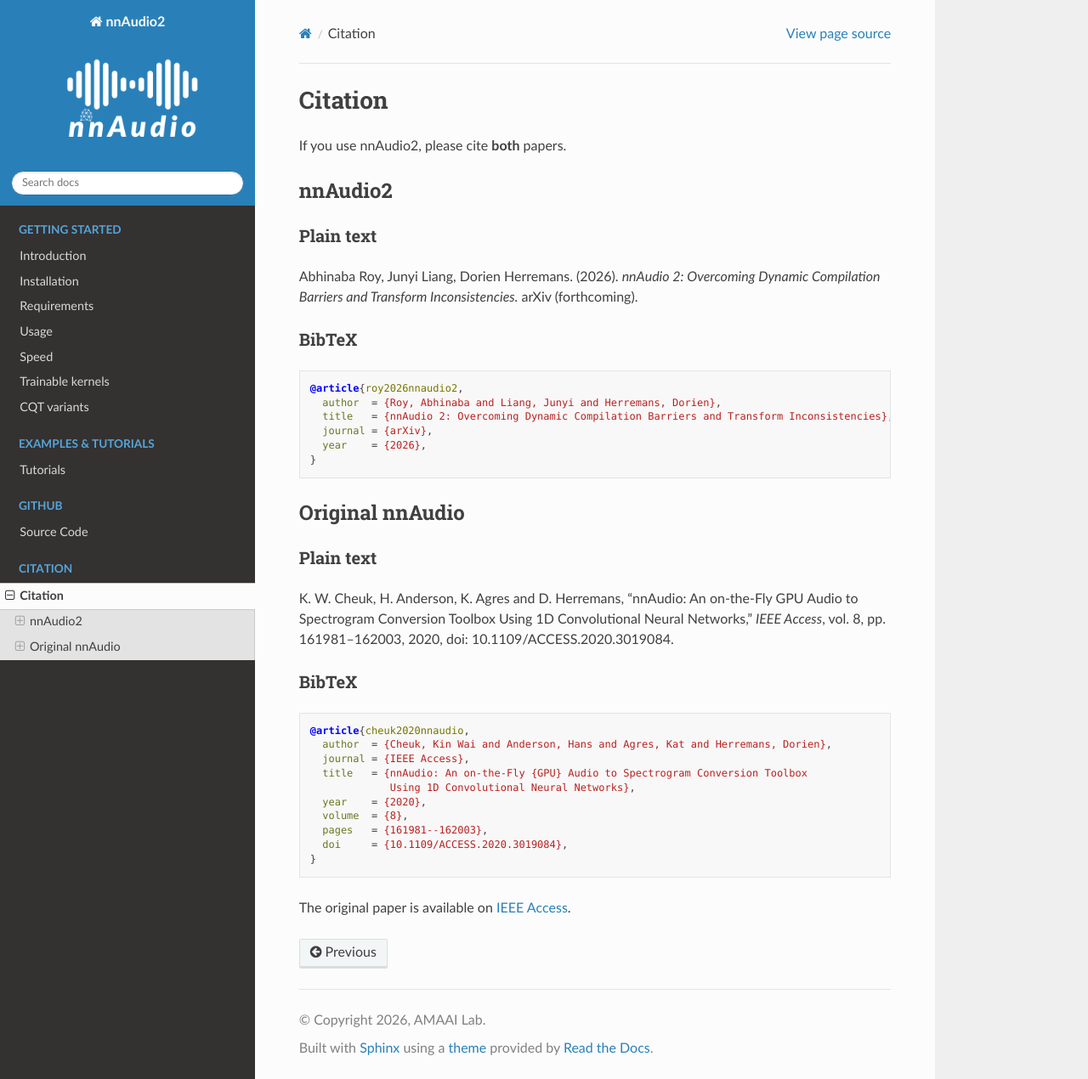
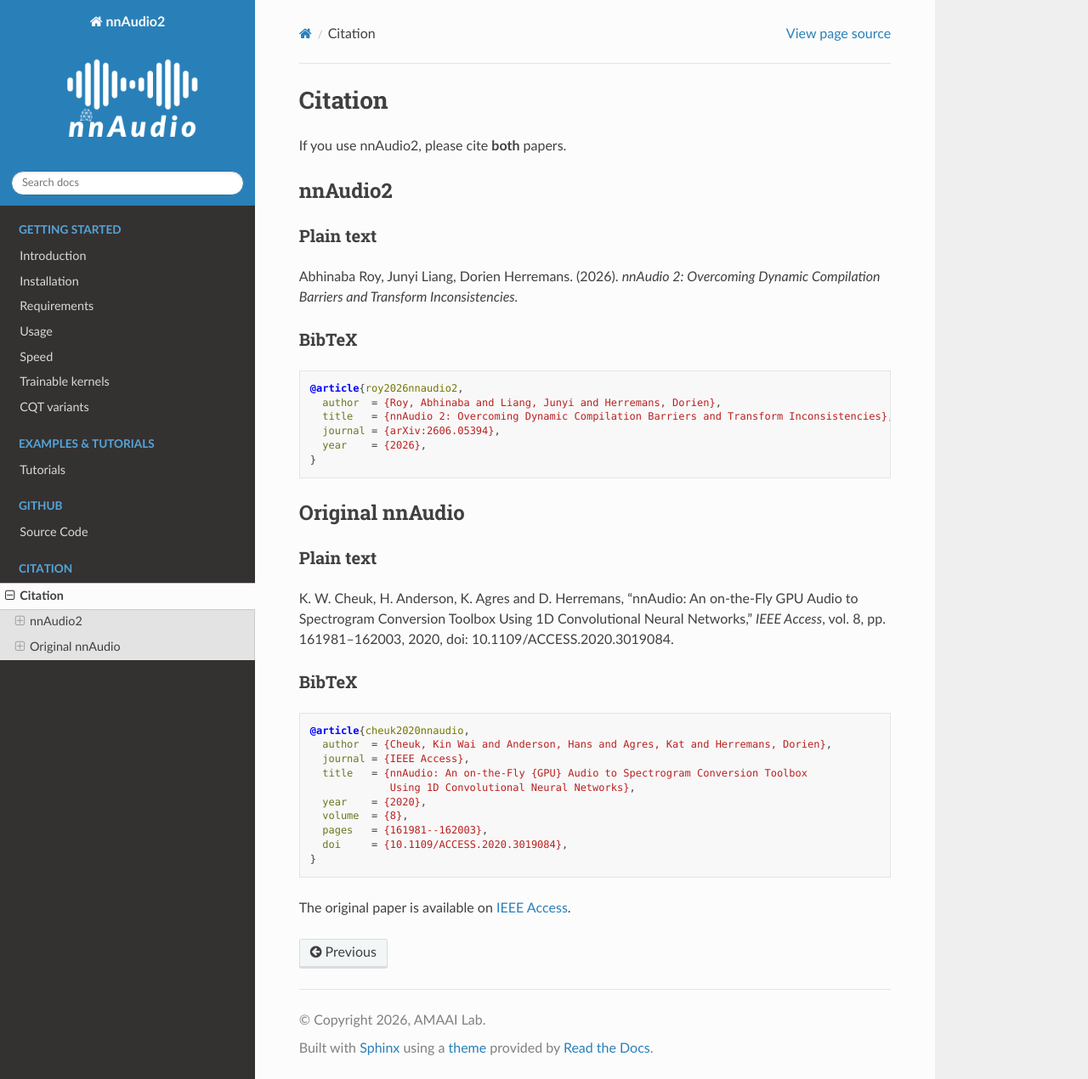
Before and after one commit to AMAAI-Lab/nnAudio2, a Sphinx documentation site: the page built from Sphinx/source/citing.rst, in a window 1280 px wide and 1270 px high. Shown: the whole window at 85% size. Built offline with Sphinx 7.4.7 and the Read the Docs theme 3.1.0, drawn with Linux system fonts in a browser that asks for light colours.

Commit message:
Update citing.rst

```diff
--- a/Sphinx/source/citing.rst
+++ b/Sphinx/source/citing.rst
@@ -12,7 +12,6 @@
 
 Abhinaba Roy, Junyi Liang, Dorien Herremans. (2026).
 *nnAudio 2: Overcoming Dynamic Compilation Barriers and Transform Inconsistencies.*
-arXiv (forthcoming).
 
 BibTeX
 ~~~~~~
@@ -22,7 +21,7 @@
     @article{roy2026nnaudio2,
       author  = {Roy, Abhinaba and Liang, Junyi and Herremans, Dorien},
       title   = {nnAudio 2: Overcoming Dynamic Compilation Barriers and Transform Inconsistencies},
-      journal = {arXiv},
+      journal = {arXiv:2606.05394},
       year    = {2026},
     }
 
```
